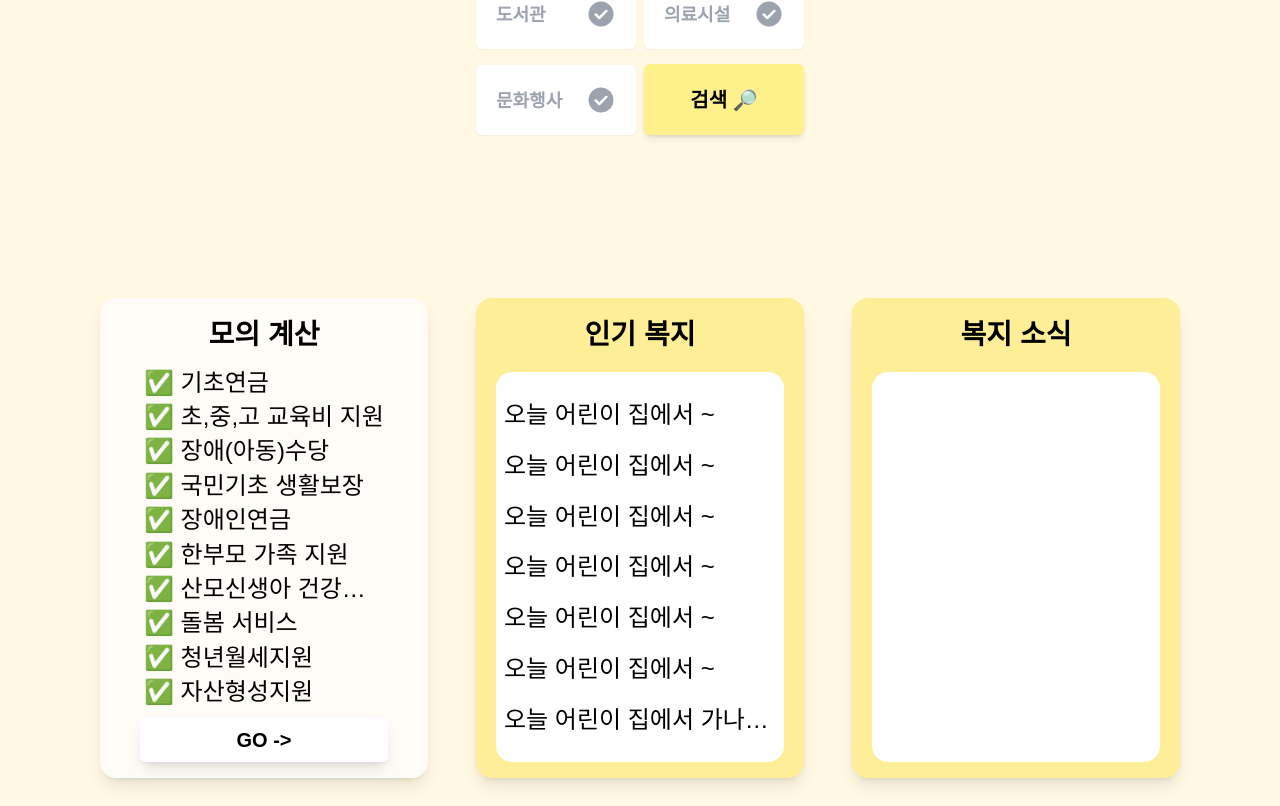
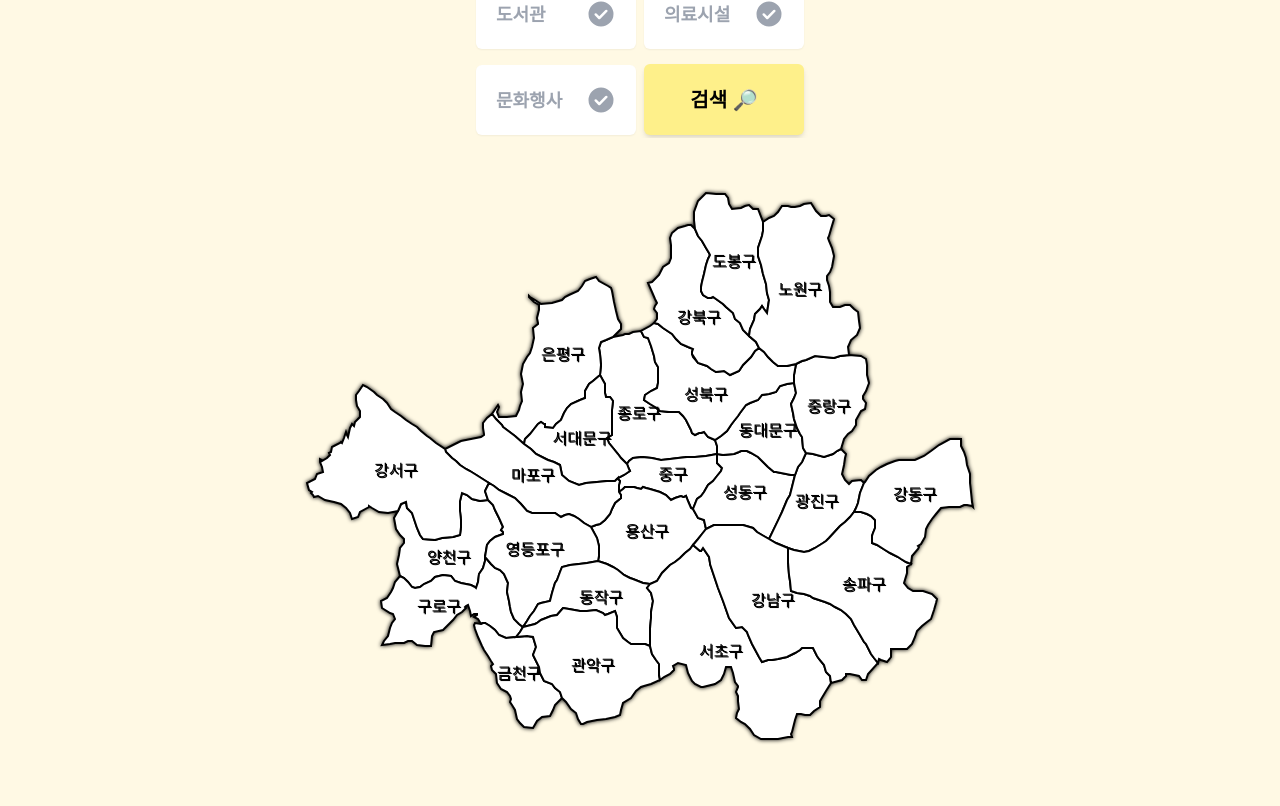
Before and after one commit to SeoulBomo/SeoulBomo.FE, a Next.js app: page / in a window 1280 px wide. Shown: the part 974-1780 px from the top of the page. Built offline with nearby package versions, Linux system fonts and the light colour scheme; a web font is replaced by a local one.

Commit message:
chore: 메인페이지 map 추가

```diff
--- a/src/app/page.tsx
+++ b/src/app/page.tsx
@@ -1,12 +1,14 @@
 import CardFrame from "@/components/main/CardSection/CardFrame";
 import FilterSection from "@/components/main/FilterSection/FilterSection";
 import SearchSection from "@/components/main/SearchSection/SearchSection";
+import MapFrame from "@/components/main/map/MapFrame";
 
 export default function Home() {
   return (
     <div className="bg-cardFrameColor shadow-lg flex justify-center items-center flex-wrap">
       <SearchSection />
       <FilterSection />
+      <MapFrame />
       <CardFrame />
     </div>
   );
```
